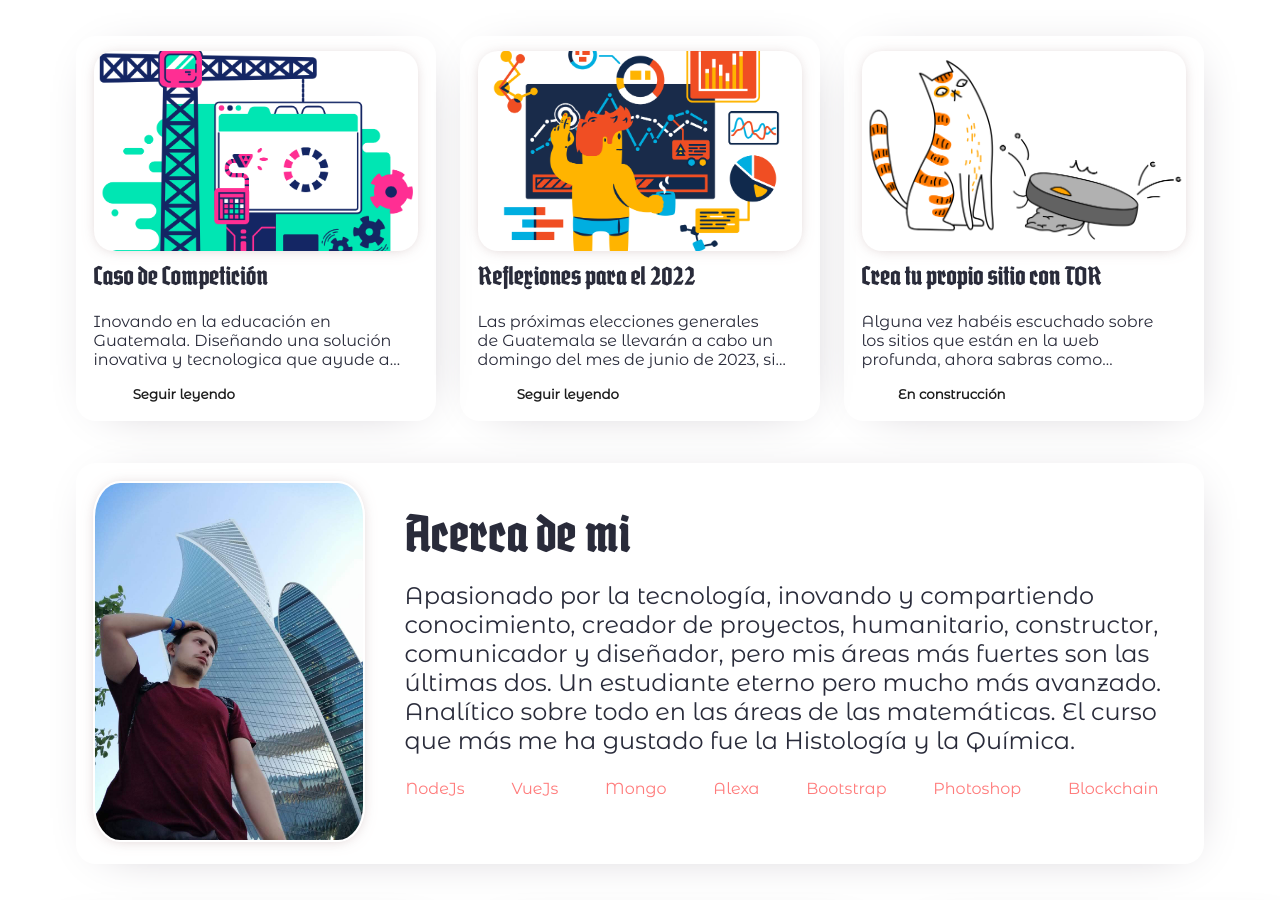
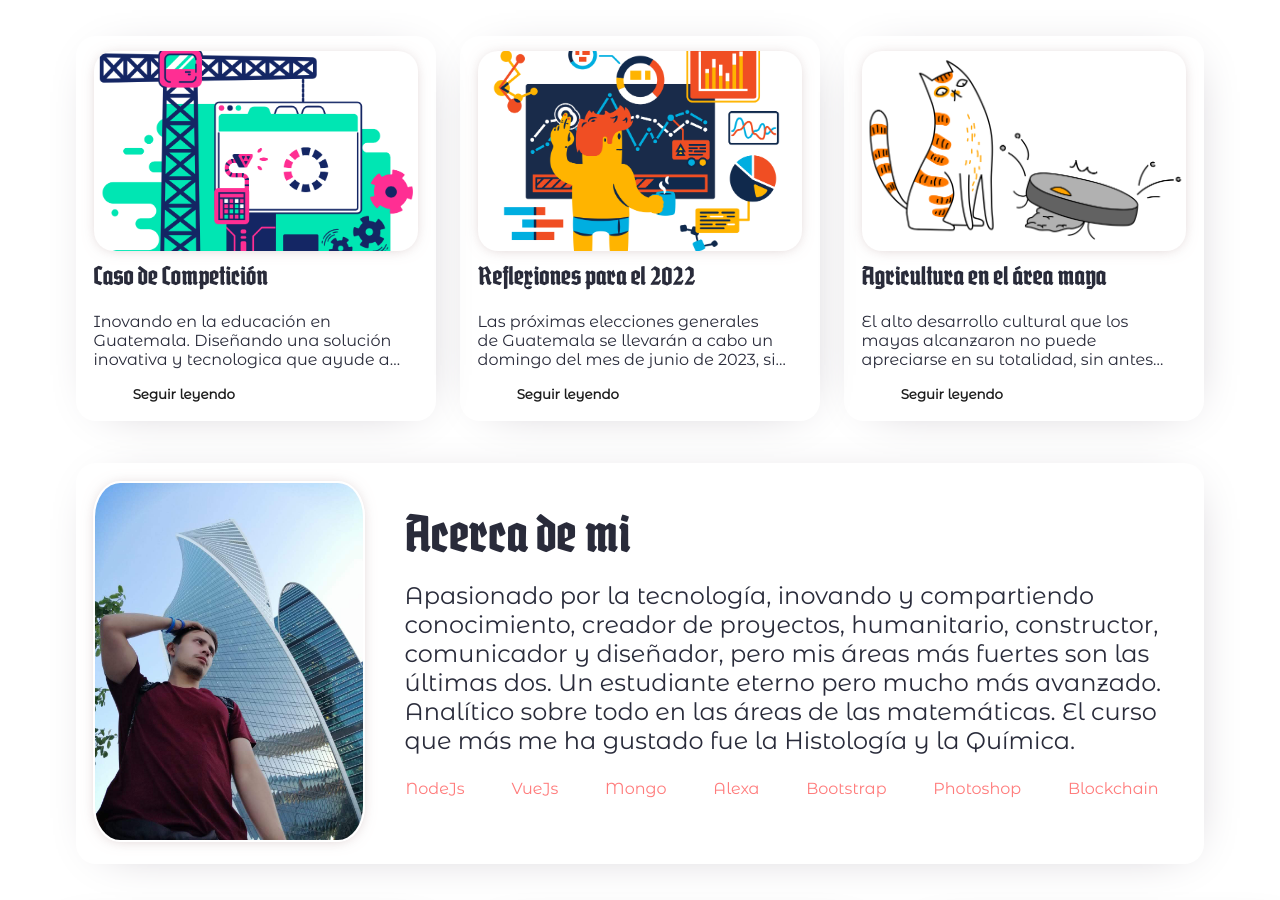
Before and after one commit to jorgeAML/creativeaml, a Jekyll site: the page built from index.markdown, in a window 1280 px wide and 900 px high, scrolled down 1153 px. Built offline with Jekyll 4.4.1, drawn with Linux system fonts in a browser that asks for light colours; some web fonts are replaced; a script that is not in the unit is left out; comment, search, counter and statistics services are not loaded.

Commit message:
nuevo post

```diff
--- a/_includes/footer.html
+++ b/_includes/footer.html
@@ -6,15 +6,15 @@
           <div class="column3">
             <h3 class="padding-left-right-5">{{page.footer-titulo1}}</h3>
             <ul>
-              <li><a alt="Archivos" href="/blog/blog.html">{{page.footer1-1}}</a></li>
-              <li><a target="_blank" alt="Mapa del sitio" href="#">{{page.footer1-2}}</a></li>
+              <li><a title="Archivos de Blog" alt="Archivos" href="/archivos/index.html">{{page.footer1-1}}</a></li>
+
             </ul>
           </div>
           <div class="column3">
             <h3 class="padding-left-right-5">{{page.footer-titulo2}}</h3>
             <ul>
-              <li><a target="_blank" href="/termconditions/index.html">{{page.footer2-1}}</a></li>
-              <li><a target="_blank" href="/privacypolicy/index.html">{{page.footer2-2}}</a></li>
+              <li><a title="Terminos y Condiciones" target="_blank" href="/termconditions/index.html">{{page.footer2-1}}</a></li>
+              <li><a title="Politicas de privacidad" target="_blank" href="/privacypolicy/index.html">{{page.footer2-2}}</a></li>
             </ul>
           </div>
           <div class="column3">
--- a/_layouts/blog.html
+++ b/_layouts/blog.html
@@ -5,7 +5,7 @@
         <meta property="og:title" content="{{page.title}}"/>
         <meta property="og:type" content="website">
         <meta property="og:description" content="{{page.metaDescripcion}}">
-        <meta property="og:url" content="{{page.url}}"
+        <meta property="og:url" content="{{page.url}}">
         {% include head2.html %}
     </head>
     <body>
--- a/_layouts/defaultHome.html
+++ b/_layouts/defaultHome.html
@@ -37,16 +37,16 @@
                   <button class="button-simple-1"><a href="/blog_posts/17-11-2021.html">{{page.button1}}</a></button>
                 </div>
                 <div class="column3 card-design-1">
-                  <img src="{{page.image2}}" alt="ángulos y razonamientos">
+                  <img src="{{page.image2}}" alt="Reflexiones 2022">
                   <h2 class="padding-left-5">{{page.part2-carta2-titulo}}</h2>
                   <p class="padding-left-right-5 kit-3">{{page.part2-carta2-parrafo}}</p>
                   <button class="button-simple-1"><a href="/blog_posts/31-12-2021.html">{{page.button1}}</a></button>
                 </div>
                 <div class="column3 card-design-1">
-                  <img src="{{page.image3}}" alt="recta, ecuación de la recta">
+                  <img src="{{page.image3}}" alt="Agricultura Maya">
                   <h2 class="padding-left-5">{{page.part2-carta3-titulo}}</h2>
                   <p class="padding-left-right-5 kit-3">{{page.part2-carta3-parrafo}}</p>
-                  <button class="button-simple-1"><a href="#">{{page.button2}}</a></button>
+                  <button class="button-simple-1"><a title="Agricultura maya" href="/blog_posts/30-01-2022.html">{{page.button1}}</a></button>
                 </div>
               </div>
             </div>
--- a/index.markdown
+++ b/index.markdown
@@ -67,8 +67,8 @@ part2-carta1-titulo: Caso de Competición
 part2-carta1-parrafo: Inovando en la educación en Guatemala. Diseñando una solución inovativa y tecnologica que ayude a resolver o alinearse al problema de una educación accesible, equitativa y de calidad para todos.
 part2-carta2-titulo: Reflexiones para el 2022
 part2-carta2-parrafo: Las próximas elecciones generales de Guatemala se llevarán a cabo un domingo del mes de junio de 2023, si ningún candidato obtiene mayoría absoluta (50% +1 votos) se realizará la segunda vuelta un domingo de agosto del mismo año.
-part2-carta3-titulo: Crea tu propio sitio con TOR
-part2-carta3-parrafo: Alguna vez habéis escuchado sobre los sitios que están en la web profunda, ahora sabras como hacerlos.
+part2-carta3-titulo: Agricultura en el área maya
+part2-carta3-parrafo: El alto desarrollo cultural que los mayas alcanzaron no puede apreciarse en su totalidad, sin antes analizar el papel fundamental
 
 ### PART 4 ###
 part4-titulo: Acerca de mi
```
Also changed, not shown: _layouts/about.html (deleted, +0 -93 lines), _layouts/archivo.html (added, +12 -0 lines), archivos/designIndex.md (+2 -2 lines), blog_posts/30-01-2022.md (added, +22 -0 lines).
